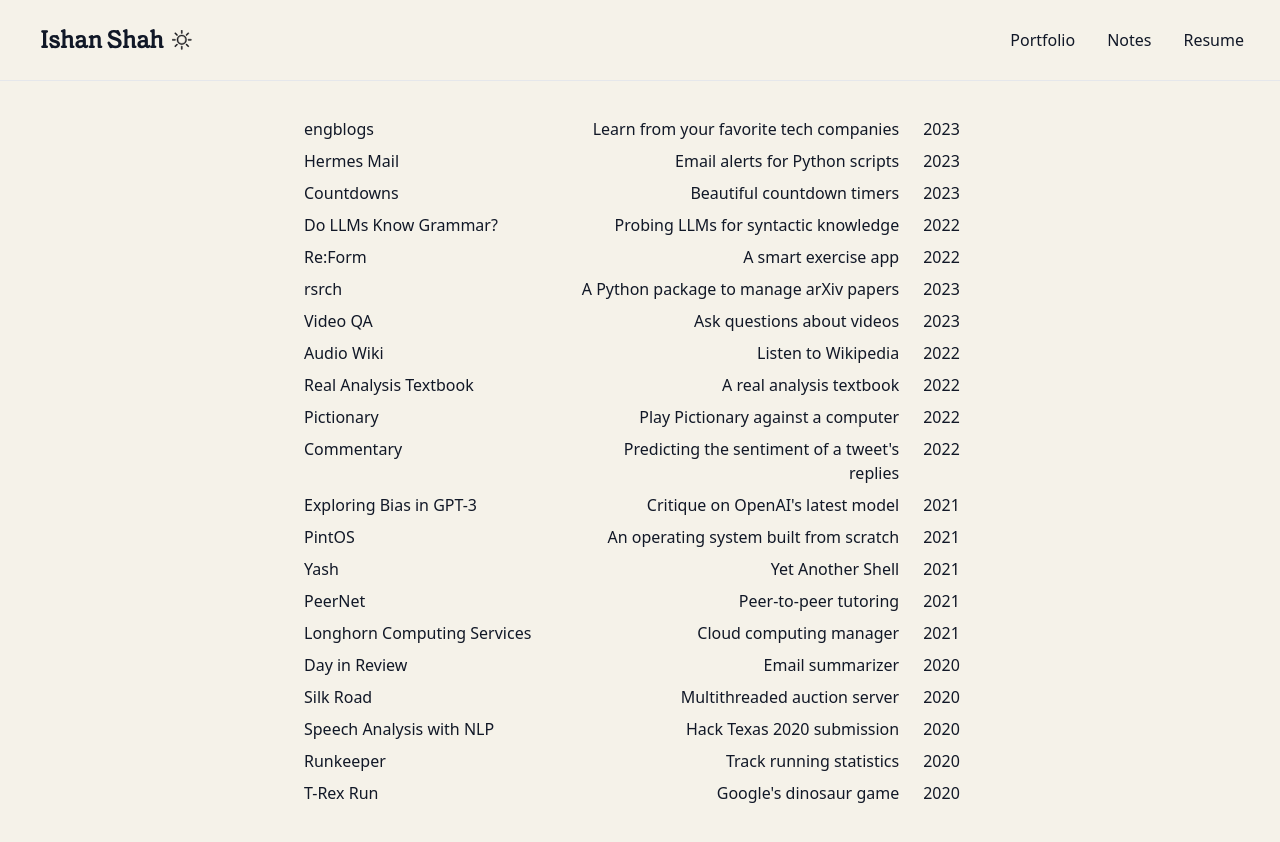
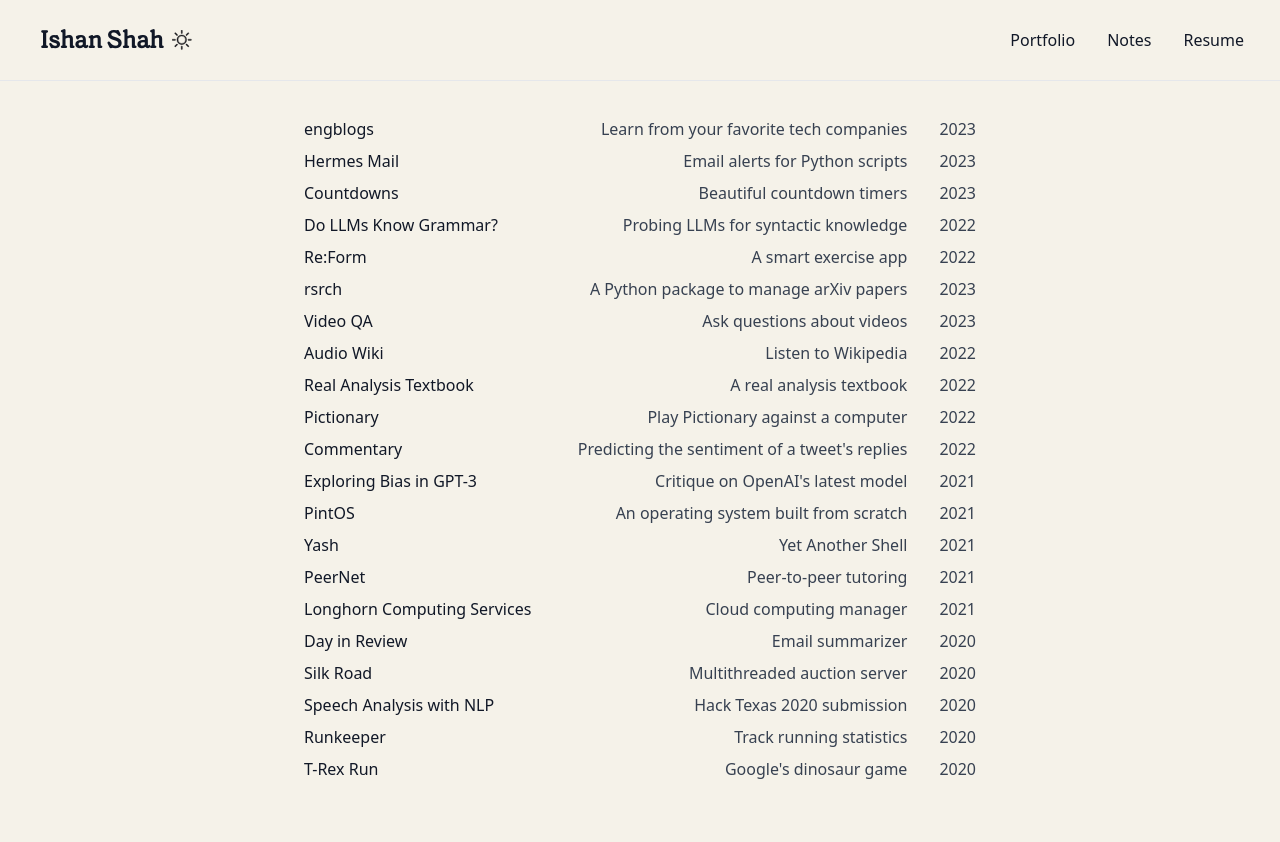
Before and after one commit to technoabsurdist/emilioandere.com, a Next.js app: page /portfolio in a window 1280 px wide. Shown: the top 842 px of the page. Built offline with nearby package versions, Linux system fonts and the light colour scheme.

Commit message:
Set up new project function

```diff
--- a/src/components/Home.js
+++ b/src/components/Home.js
@@ -18,8 +18,6 @@ function SectionContent(props) {
 function TableRow({ href, title, subtitle, date }) {
   return (
     <a
-      target="_blank"
-      rel="noopener noreferrer"
       href={href}
       className="flex items-center space-x-4 group"
     >
--- a/src/components/Nav.js
+++ b/src/components/Nav.js
@@ -20,7 +20,7 @@ export function Nav() {
           </a>
         </Link>
         <button className="items-center bg-off-white ml-2 rounded dark:bg-off-black focus:outline-none" onClick={toggleTheme}>
-          <svg width="22" height="22" strokeWidth="0.25" className="inline-block stroke-current fill-current text-off-black dark:text-off-white hover:text-indigo-500 dark:hover:text-indigo-500 transition duration-300" viewBox="0 0 18 18" xmlns="http://www.w3.org/2000/svg">
+          <svg width="22" height="22" strokeWidth="0.25" className="inline-block stroke-current fill-current text-off-black dark:text-off-white hover:text-indigo-500 dark:hover:text-indigo-500" viewBox="0 0 18 18" xmlns="http://www.w3.org/2000/svg">
             <path d="M8 11a3 3 0 1 1 0-6 3 3 0 0 1 0 6zm0 1a4 4 0 1 0 0-8 4 4 0 0 0 0 8zM8 0a.5.5 0 0 1 .5.5v2a.5.5 0 0 1-1 0v-2A.5.5 0 0 1 8 0zm0 13a.5.5 0 0 1 .5.5v2a.5.5 0 0 1-1 0v-2A.5.5 0 0 1 8 13zm8-5a.5.5 0 0 1-.5.5h-2a.5.5 0 0 1 0-1h2a.5.5 0 0 1 .5.5zM3 8a.5.5 0 0 1-.5.5h-2a.5.5 0 0 1 0-1h2A.5.5 0 0 1 3 8zm10.657-5.657a.5.5 0 0 1 0 .707l-1.414 1.415a.5.5 0 1 1-.707-.708l1.414-1.414a.5.5 0 0 1 .707 0zm-9.193 9.193a.5.5 0 0 1 0 .707L3.05 13.657a.5.5 0 0 1-.707-.707l1.414-1.414a.5.5 0 0 1 .707 0zm9.193 2.121a.5.5 0 0 1-.707 0l-1.414-1.414a.5.5 0 0 1 .707-.707l1.414 1.414a.5.5 0 0 1 0 .707zM4.464 4.465a.5.5 0 0 1-.707 0L2.343 3.05a.5.5 0 1 1 .707-.707l1.414 1.414a.5.5 0 0 1 0 .708z"/>
           </svg>
         </button>
--- a/src/components/Portfolio.js
+++ b/src/components/Portfolio.js
@@ -1,15 +1,12 @@
 import { ProjectData } from '../data/projects'
-import Link from 'next/link';
 
-function Project({ name, date, tools, tagline, description, tag, links }) {
+function Project({ name, date, tagline, link}) {
   return (
-    <div className="py-1" id={name.replaceAll(" ", "-")}>
-      <div className="grid grid-cols-10 gap-4 text-primary">
-        <strong className="col-span-4 flex-none font-medium text-gray-900 group-hover:text-indigo-600 dark:text-gray-100 dark:group-hover:text-indigo-500">{name}</strong>
-        <p className="col-span-5 text-right mr-2">{tagline}</p>
-        <p className="col-span-1">{date.split(" ")[1]}</p>
-      </div>
-    </div>
+    <a href={link} className="flex justify-between text-secondary py-1 group">
+      <strong className="flex-none font-medium text-gray-900 group-hover:text-indigo-600 dark:text-gray-100 dark:group-hover:text-indigo-500">{name}</strong>
+      <p className="ml-auto hidden sm:inline mr-8">{tagline}</p>
+      <p>{date.split(" ")[1]}</p>
+    </a>
   )
 }
 
@@ -22,13 +19,8 @@ export function Portfolio() {
             key={index}
             name={project.name}
             date={project.date}
-            tools={project.tools}
             tagline={project.tagline}
-            description={project.description}
-            tag={project.tag}
-            website={project.website}
-            github={project.github}
-            links={project.links}
+            link={project.link}
           />
         })}
       </div>
```
